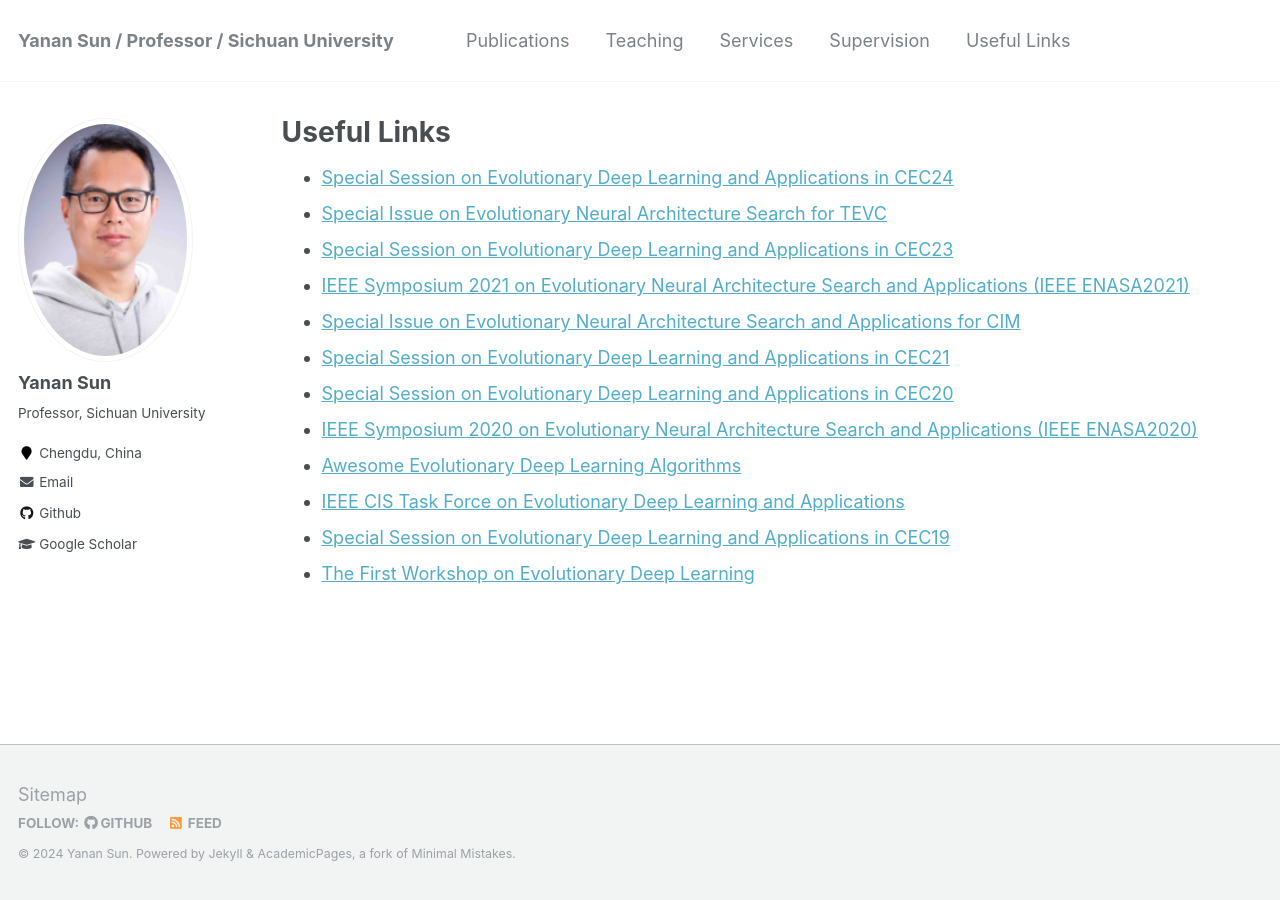
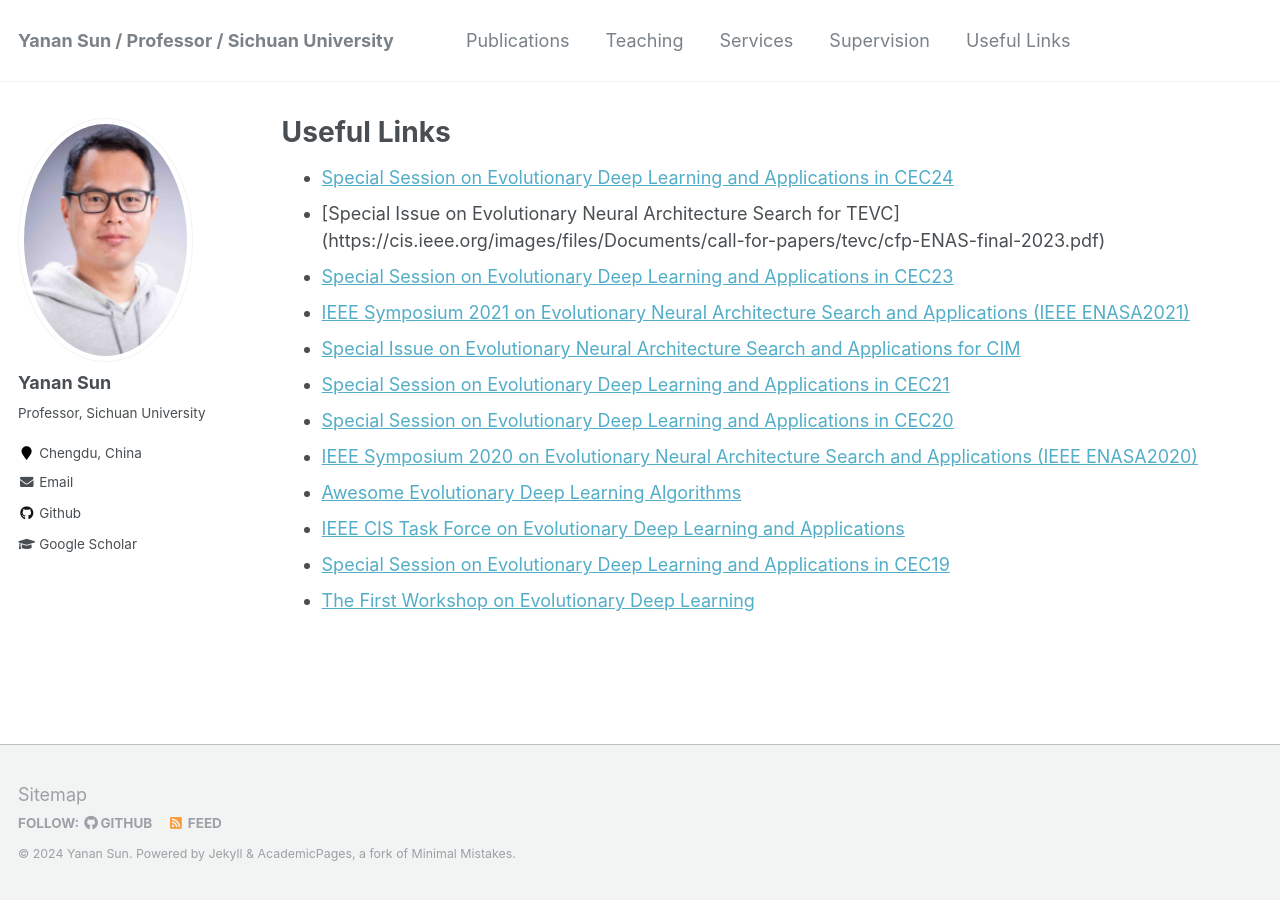
Before and after one commit to yn-sun/yn-sun.github.io, a Jekyll site: the page built from _pages/other.md, in a window 1280 px wide. Built offline with Jekyll 4.4.1, drawn with Linux system fonts in a browser that asks for light colours; comment, search, counter and statistics services are not loaded; some of the changed lines change nothing that is shown.

Commit message:
Update other.md

```diff
--- a/_pages/other.md
+++ b/_pages/other.md
@@ -6,7 +6,7 @@
 ---
 
 * [Special Session on Evolutionary Deep Learning and Applications in CEC24](https://yn-sun.github.io/cec24.html)
-* [Special Issue on Evolutionary Neural Architecture Search for TEVC]([https://yn-sun.github.io/cec23.html](https://cis.ieee.org/images/files/Documents/call-for-papers/tevc/cfp-ENAS-final-2023.pdf))
+* [Special Issue on Evolutionary Neural Architecture Search for TEVC] (https://cis.ieee.org/images/files/Documents/call-for-papers/tevc/cfp-ENAS-final-2023.pdf)
 * [Special Session on Evolutionary Deep Learning and Applications in CEC23](https://yn-sun.github.io/cec23.html)
 * [IEEE Symposium 2021 on Evolutionary Neural Architecture Search and Applications (IEEE ENASA2021)](https://attend.ieee.org/ssci-2021/ieee-symposium-on-evolutionary-neural-architecture-search-and-applications-ieee-enasa/)
 * [Special Issue on Evolutionary Neural Architecture Search and Applications for CIM](https://yn-sun.github.io/si_enasa.html)
```
